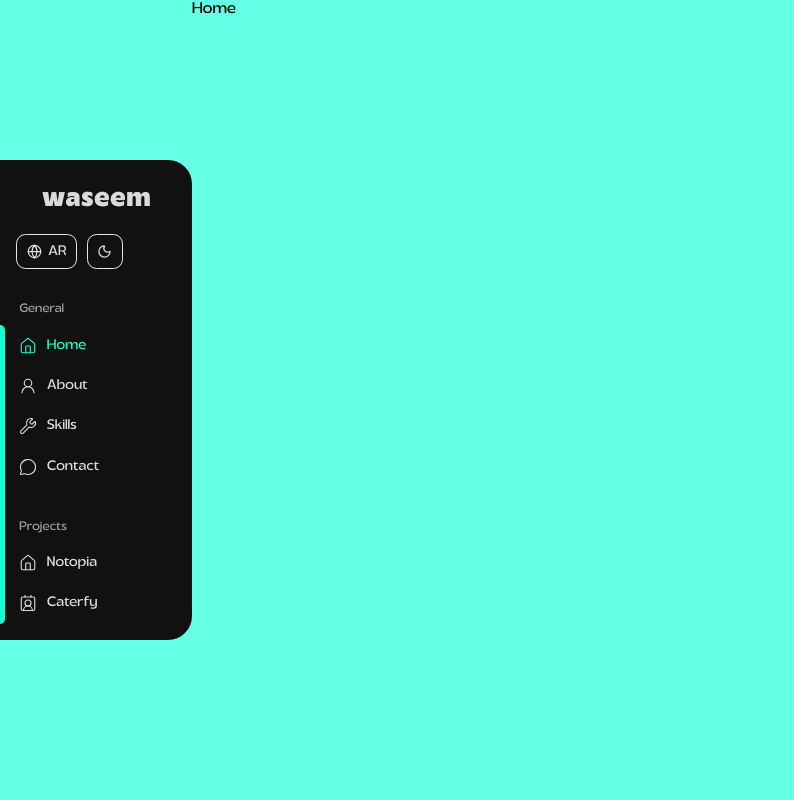
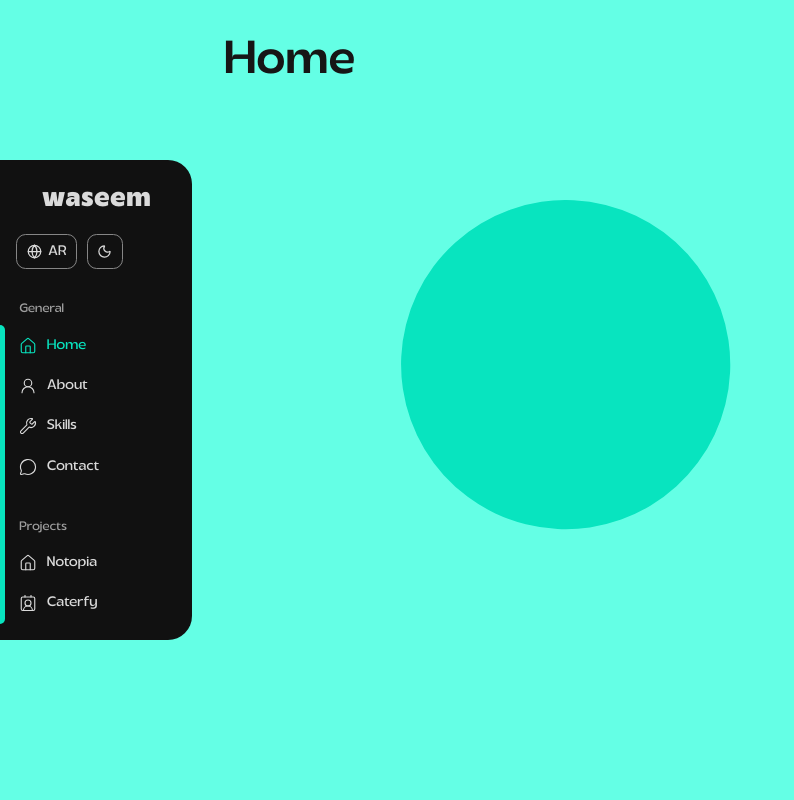
Before and after one commit to WaseeM-Alamad/waseem-portfolio, a Next.js app: page /en in a window 1280 px wide. Shown: the top 800 px of the page, without its empty margins (0-794 px from the left). Built offline with nearby package versions, Linux system fonts and the light colour scheme.

Commit message:
add an animated vector across sections (experimenting)

```diff
--- a/src/app/[locale]/globals.css
+++ b/src/app/[locale]/globals.css
@@ -16,9 +16,9 @@
   --color-surface: #f5f5f5;
 
   --color-text-primary: #161616;
-  --color-text-secondary: #dadbd8;
+  --color-text-secondary: #dadada;
 
-  --color-border: #e5e7eb;
+  --color-border: #868686;
 }
 
 [data-theme="dark"] {
@@ -29,29 +29,29 @@
   --color-surface: #1a1a1a;
 
   --color-text-primary: #ededed;
-  --color-text-secondary: #8fa3bd;
+  --color-text-secondary: #bdbdbd;
 
-  --color-border: #2a2a2a;
+  --color-border: #4e4e4e;
 }
 
 [data-section="default"] {
   --color-bg: #64ffe5;
-  --color-primary: #1cfad5;
+  --color-primary: #08e4bf;
 }
 
 [data-theme="dark"][data-section="default"] {
   --color-bg: #004947; /* very dark teal / almost black */
-  --color-primary: #33fff1;
+  --color-primary: #13aca7;
 }
 
 [data-section="notopia"] {
   --color-bg: #6488ff;
-  --color-primary: #0791f3;
+  --color-primary: #0085e4;
 }
 
 [data-theme="dark"][data-section="notopia"] {
   --color-bg: #002b5f;
-  --color-primary: #38bdf8;
+  --color-primary: #0558be;
 }
 
 [data-section="caterfy"] {
@@ -84,29 +84,32 @@ button {
 
 main {
   padding-inline-start: 12rem;
+  overflow-y: hidden;
 }
 
 .svg-path {
-  position: relative;
-
+  position: absolute;
   top: 25vh;
-  left: 50%;
-  transform: translateX(-50%);
+  left: 0;
   width: 100%;
-  height: 100%;
+  pointer-events: none;
   z-index: -1;
 }
 
 .svg-path svg {
-  position: absolute;
-  top: 0;
-  right: 0;
-  bottom: 0;
-  left: 0;
   width: 100%;
   height: 100%;
 }
-
 section {
   height: 50rem;
+  color: var(--color-text-primary);
+  font-size: 3rem;
+  font-weight: 500;
+  padding: 2rem;
+  box-sizing: border-box;
+  transition: color 0.5s ease;
 }
+
+.svg-path svg path {
+  transition: stroke 0.5s ease;
+}
--- a/src/components/tools/AnimatedPath.tsx
+++ b/src/components/tools/AnimatedPath.tsx
@@ -41,23 +41,6 @@ const AnimatedPath = ({
 
   return (
     <div className="svg-path">
-      {/* <svg
-        style={{ transform: locale === "en" ? "scaleX(-1)" : "none" }}
-        xmlns="http://www.w3.org/2000/svg"
-        viewBox="0 0 1944.2 6151.5"
-        preserveAspectRatio="none"
-      >
-        <path
-          ref={pathRef}
-          fill="none"
-          stroke="var(--color-primary)"
-          strokeLinecap="round"
-          strokeWidth="500"
-          d="M1085 250c-868 126.5-961 907-29.5 1453S1397 3353 733 3318s-606-718-53.6-808"
-          id="main-path"
-        ></path>
-      </svg> */}
-
       <svg
         style={{ transform: locale === "en" ? "scaleX(-1)" : "none" }}
         xmlns="http://www.w3.org/2000/svg"
@@ -68,7 +51,7 @@ const AnimatedPath = ({
         <path
           ref={pathRef}
           fill="none"
-          stroke="#8ED462"
+          stroke="var(--color-primary)"
           strokeLinecap="round"
           strokeWidth="500"
           d="M1085 250c-868 126.5-961 907-29.5 1453S1397 3353 733 3318s-606-718-53.6-808"
```
